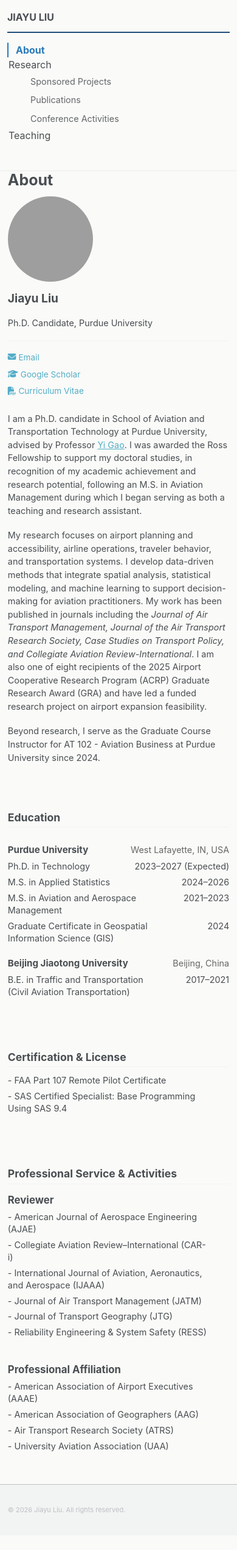
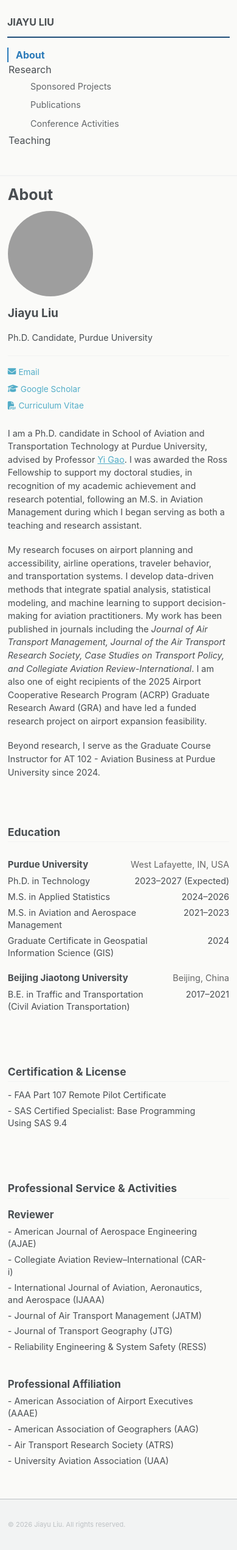
Before and after one commit to liu3309/liu3309.github.io, a Jekyll site: the page built from index.md, in a window 390 px wide. Shown: the whole page at 61% size. Built offline with Jekyll 4.4.1, drawn with Linux system fonts in a browser that asks for light colours; a script that is not in the unit is left out; before the commit the page ends 2518 px from its top, so only the background shows below that.

Commit message:
Update main.scss

```diff
--- a/assets/css/main.scss
+++ b/assets/css/main.scss
@@ -1817,3 +1817,20 @@ html {
     border-radius: 50%;
   }
 }
+
+/* ==========================================================================
+   ADD BREATHING ROOM ABOVE NAVIGATION & CONTENT
+   ========================================================================== */
+
+@media screen and (max-width: 1199px) {
+
+  /* Space above the navigation */
+  .masthead__inner-wrap {
+    padding-top: 1.5rem !important;
+  }
+
+  /* Space between navigation and page content */
+  #main {
+    padding-top: 1rem !important;
+  }
+}
```
